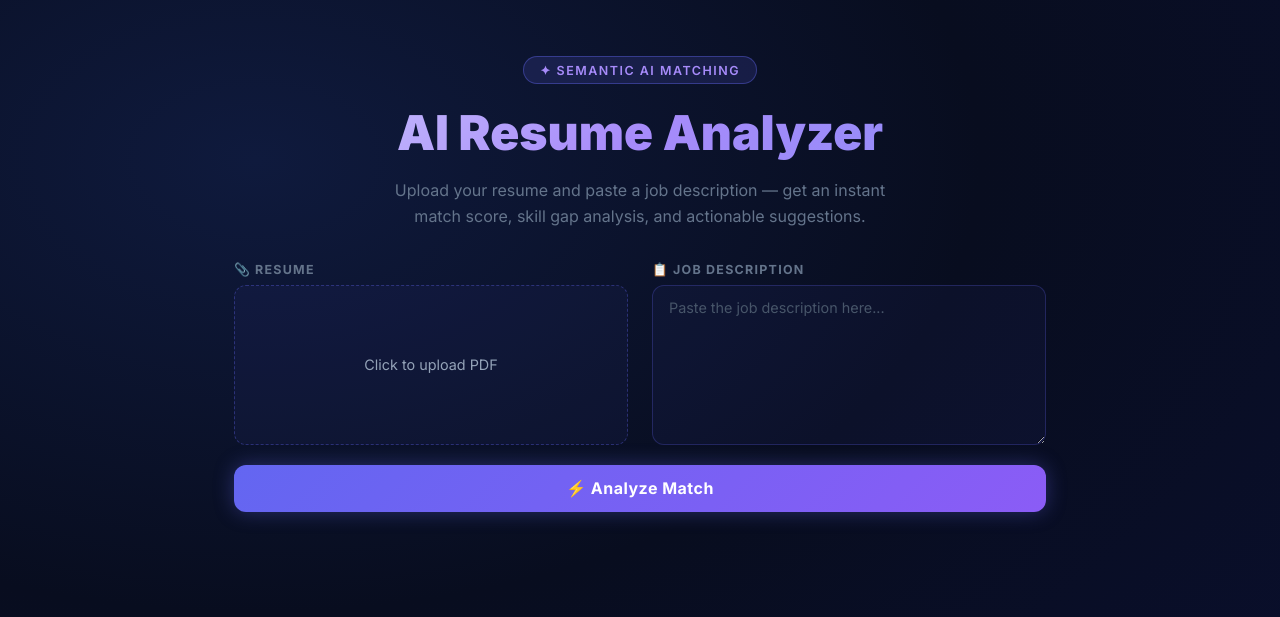
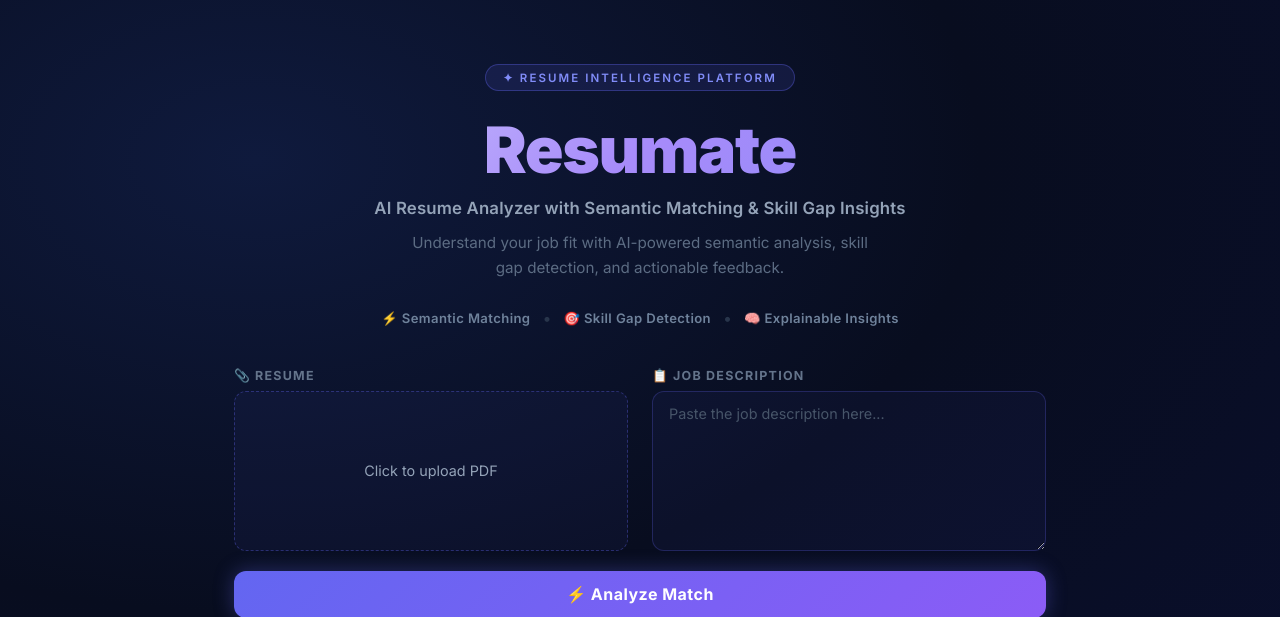
Before and after one commit to PushkarAgrawal17/ai-resume-analyzer, a Flask app: page / in a window 1280 px wide. Shown: the top 617 px of the page. Run offline with Flask 3, Linux system fonts and the light colour scheme.

Commit message:
feat: rebrand to Resumate - updated hero, file confirmation, Flask cleanup

```diff
--- a/app.py
+++ b/app.py
@@ -67,6 +67,7 @@ def analyze():
         missing_skills=sorted(missing_skills),
         suggestions=suggestions,
         top_matches=top_matches,
+        filename=resume_file.filename,
     )
 
 
--- a/static/style.css
+++ b/static/style.css
@@ -14,40 +14,71 @@ body {
 }
 
 /* HERO */
+/* HERO */
 .hero {
     text-align: center;
-    padding: 3.5rem 1rem 2rem;
+    padding: 4rem 1rem 2.5rem;
 }
 
 .hero-badge {
     display: inline-block;
-    background: rgba(99, 102, 241, 0.15);
-    border: 1px solid rgba(99, 102, 241, 0.4);
-    color: #a78bfa;
-    font-size: 0.78rem;
+    background: rgba(99, 102, 241, 0.12);
+    border: 1px solid rgba(99, 102, 241, 0.35);
+    color: #818cf8;
+    font-size: 0.72rem;
     font-weight: 600;
-    letter-spacing: 0.12em;
+    letter-spacing: 0.18em;
     text-transform: uppercase;
-    padding: 0.35rem 1rem;
+    padding: 0.35rem 1.1rem;
     border-radius: 999px;
-    margin-bottom: 1.2rem;
+    margin-bottom: 1.5rem;
 }
 
 .hero-title {
-    font-size: 3rem;
+    font-size: 4rem;
     font-weight: 900;
     background: linear-gradient(135deg, #e0e7ff 0%, #a78bfa 50%, #818cf8 100%);
     -webkit-background-clip: text;
     -webkit-text-fill-color: transparent;
-    margin-bottom: 1rem;
+    line-height: 1.1;
+    margin-bottom: 0.75rem;
+    letter-spacing: -0.02em;
+}
+
+.hero-tagline {
+    font-size: 1.05rem;
+    font-weight: 600;
+    color: #94a3b8;
+    margin-bottom: 0.75rem;
+    letter-spacing: 0.01em;
 }
 
 .hero-subtitle {
+    font-size: 0.95rem;
+    color: #5c6c83;
+    max-width: 480px;
+    margin: 0 auto 1.75rem auto;
+    line-height: 1.65;
+}
+
+.hero-features {
+    display: flex;
+    align-items: center;
+    justify-content: center;
+    gap: 0.75rem;
+    flex-wrap: wrap;
+}
+
+.hero-feature {
+    font-size: 0.82rem;
+    font-weight: 600;
+    color: #6f829b;
+    letter-spacing: 0.03em;
+}
+
+.hero-divider {
+    color: #28354b;
     font-size: 1rem;
-    color: #64748b;
-    max-width: 520px;
-    margin: 0 auto;
-    line-height: 1.6;
 }
 
 /* CONTAINER */
@@ -95,6 +126,14 @@ body {
 
 .upload-box:hover {
     border-color: rgba(139, 92, 246, 0.6);
+}
+
+.file-confirmed {
+    margin-top: 0.5rem;
+    font-size: 0.82rem;
+    color: #4ade80;
+    font-weight: 500;
+    letter-spacing: 0.02em;
 }
 
 .upload-box input[type="file"] {
--- a/templates/index.html
+++ b/templates/index.html
@@ -3,7 +3,7 @@
 <head>
     <meta charset="UTF-8">
     <meta name="viewport" content="width=device-width, initial-scale=1.0">
-    <title>AI Resume Analyzer</title>
+    <title>Resumate - AI Resume Analyzer</title>
     <link rel="stylesheet" href="{{ url_for('static', filename='style.css') }}">
     <link href="https://fonts.googleapis.com/css2?family=Inter:wght@400;500;600;700;800;900&display=swap" rel="stylesheet">
 </head>
@@ -11,12 +11,20 @@
 
     <!-- HERO -->
     <div class="hero">
-        <div class="hero-badge">✦ Semantic AI Matching</div>
-        <h1 class="hero-title">AI Resume Analyzer</h1>
+        <div class="hero-badge">✦ Resume Intelligence Platform</div>
+        <h1 class="hero-title">Resumate</h1>
+        <p class="hero-tagline">AI Resume Analyzer with Semantic Matching & Skill Gap Insights</p>
         <p class="hero-subtitle">
-            Upload your resume and paste a job description — get an instant match score,
-            skill gap analysis, and actionable suggestions.
+            Understand your job fit with AI-powered semantic analysis,
+            skill gap detection, and actionable feedback.
         </p>
+        <div class="hero-features">
+            <span class="hero-feature">⚡ Semantic Matching</span>
+            <span class="hero-divider">•</span>
+            <span class="hero-feature">🎯 Skill Gap Detection</span>
+            <span class="hero-divider">•</span>
+            <span class="hero-feature">🧠 Explainable Insights</span>
+        </div>
     </div>
 
     <!-- INPUT FORM -->
@@ -31,6 +39,11 @@
                             <span id="file-name">Click to upload PDF</span>
                         </label>
                     </div>
+                    {% if filename %}
+                    <div class="file-confirmed">
+                        Analyzed: {{ filename }}
+                    </div>
+                    {% endif %}
                 </div>
                 <div class="input-group">
                     <label class="input-label">📋 JOB DESCRIPTION</label>
```
